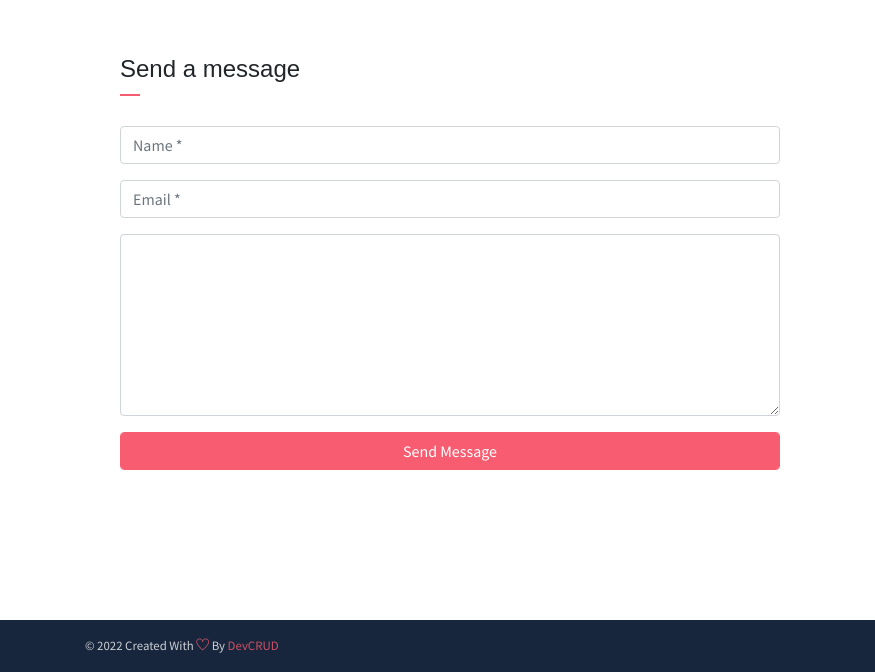
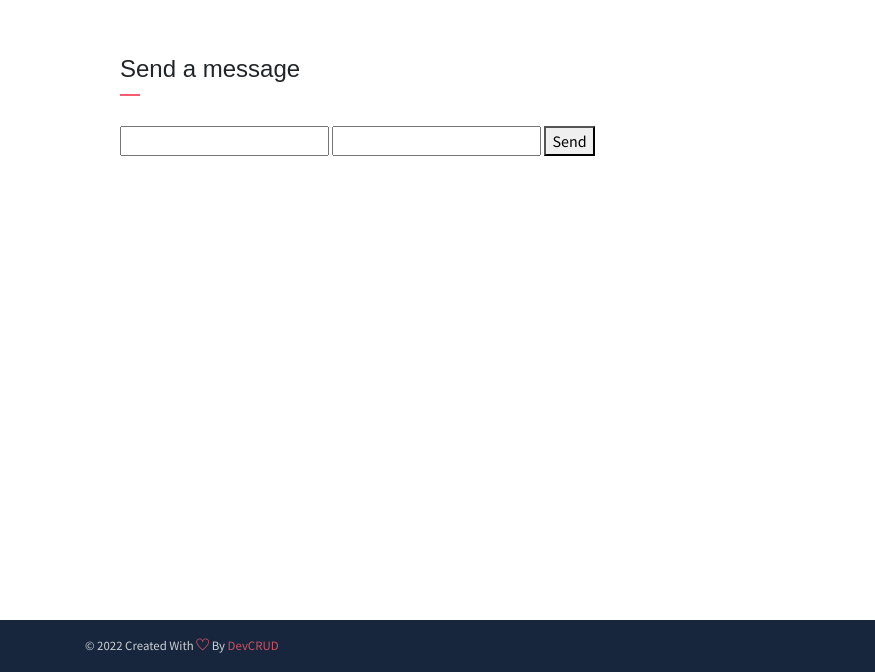
Before and after one commit to dy-nata/dy-nata.github.io, a plain HTML site: page index.html in a window 1280 px wide. Shown: the part 8787-9459 px from the top of the page, 0-875 px from the left. Drawn offline with Linux system fonts and the light colour scheme.

Commit message:
modif contact

```diff
--- a/index.html
+++ b/index.html
@@ -483,7 +483,10 @@
                     <div class="contact-form-card">
                         <h4 class="contact-title">Send a message</h4>
                         <form action="https://formsubmit.co/ruddy.pranata@gmail.com" method="post">
-                            <div class="form-group">
+                            <input type="text" name="name" required>
+                            <input type="email" name="email" required>
+                            <button type="submit">Send</button>
+                            <!-- <div class="form-group">
                                 <input  class="form-control" type="text" placeholder="Name *" required>
                             </div>
                             <div class="form-group">
@@ -491,10 +494,10 @@
                             </div>
                             <div class="form-group">
                                 <textarea class="form-control" id=" placeholder="Message *" rows="7" required></textarea>
-                            </div>
-                            <div class="form-group ">
+                            </div> -->
+                            <!-- <div class="form-group ">
                                 <button type="submit" class="form-control btn btn-primary" >Send Message</button>
-                            </div>
+                            </div> -->
                         </form>
                     </div>
                 </div>
```
